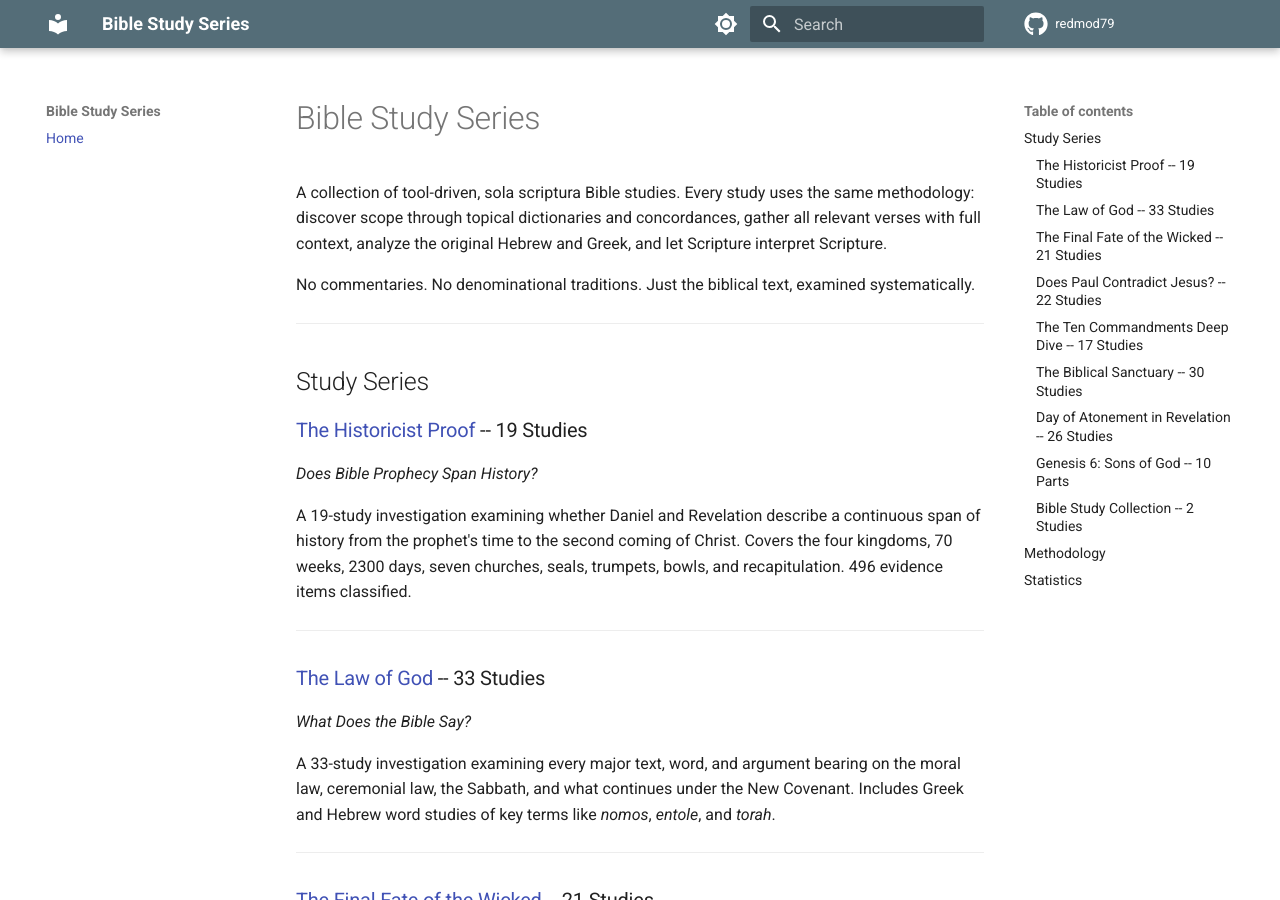
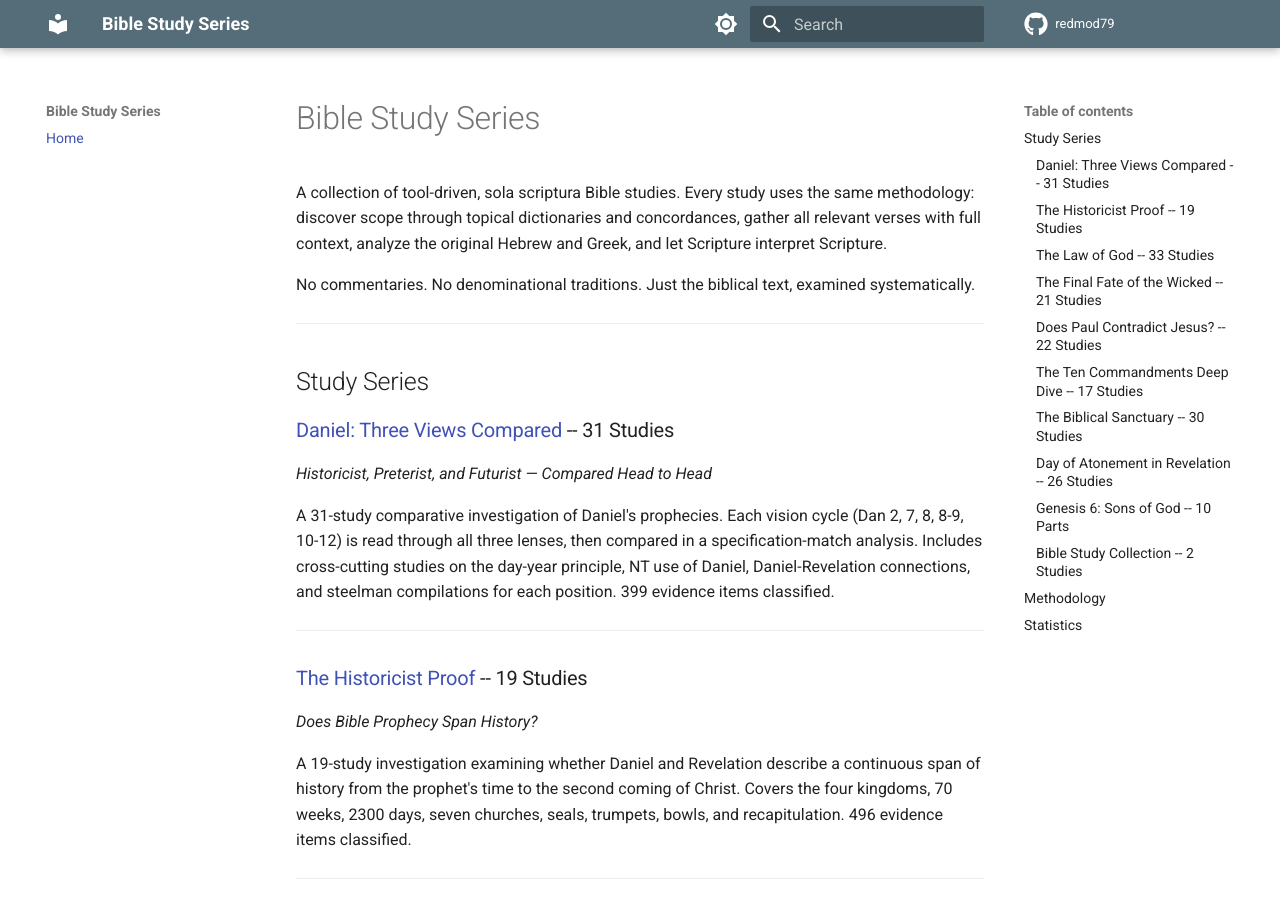
Before and after one commit to redmod79/bible-study-hub, an MkDocs documentation site: the page built from docs/index.md, in a window 1280 px wide and 900 px high. Built offline with MkDocs 1.6.1 and Material for MkDocs 9.7.7, drawn with Linux system fonts in a browser that asks for light colours; some of the changed text lies outside the part shown.

Commit message:
Add Daniel: Three Views Compared (31 studies, 399 items)
Co-Authored-By: Claude Opus 4.6 (1M context) <noreply@anthropic.com>

```diff
--- a/docs/index.md
+++ b/docs/index.md
@@ -7,6 +7,14 @@ No commentaries. No denominational traditions. Just the biblical text, examined
 ---
 
 ## Study Series
+
+### [Daniel: Three Views Compared](https://redmod79.github.io/dan3-website/) -- 31 Studies
+
+*Historicist, Preterist, and Futurist — Compared Head to Head*
+
+A 31-study comparative investigation of Daniel's prophecies. Each vision cycle (Dan 2, 7, 8, 8-9, 10-12) is read through all three lenses, then compared in a specification-match analysis. Includes cross-cutting studies on the day-year principle, NT use of Daniel, Daniel-Revelation connections, and steelman compilations for each position. 399 evidence items classified.
+
+---
 
 ### [The Historicist Proof](https://redmod79.github.io/hist-website/) -- 19 Studies
 
@@ -103,6 +111,7 @@ Every study in every series follows the same research pipeline:
 
 | Series | Studies | Methodology |
 |--------|---------|-------------|
+| [Daniel: Three Views Compared](https://redmod79.github.io/dan3-website/) | 31 | Evidence classification (399 items) |
 | [The Historicist Proof](https://redmod79.github.io/hist-website/) | 19 | Evidence classification (496 items) |
 | [The Law of God](https://redmod79.github.io/law-website/) | 33 | Evidence tiers (8 levels) |
 | [The Final Fate of the Wicked](https://redmod79.github.io/etc-website/) | 21 | Evidence tiers (8 levels) |
```
Also changed, not shown: other parts of docs/index.md (+1 -1 lines).
